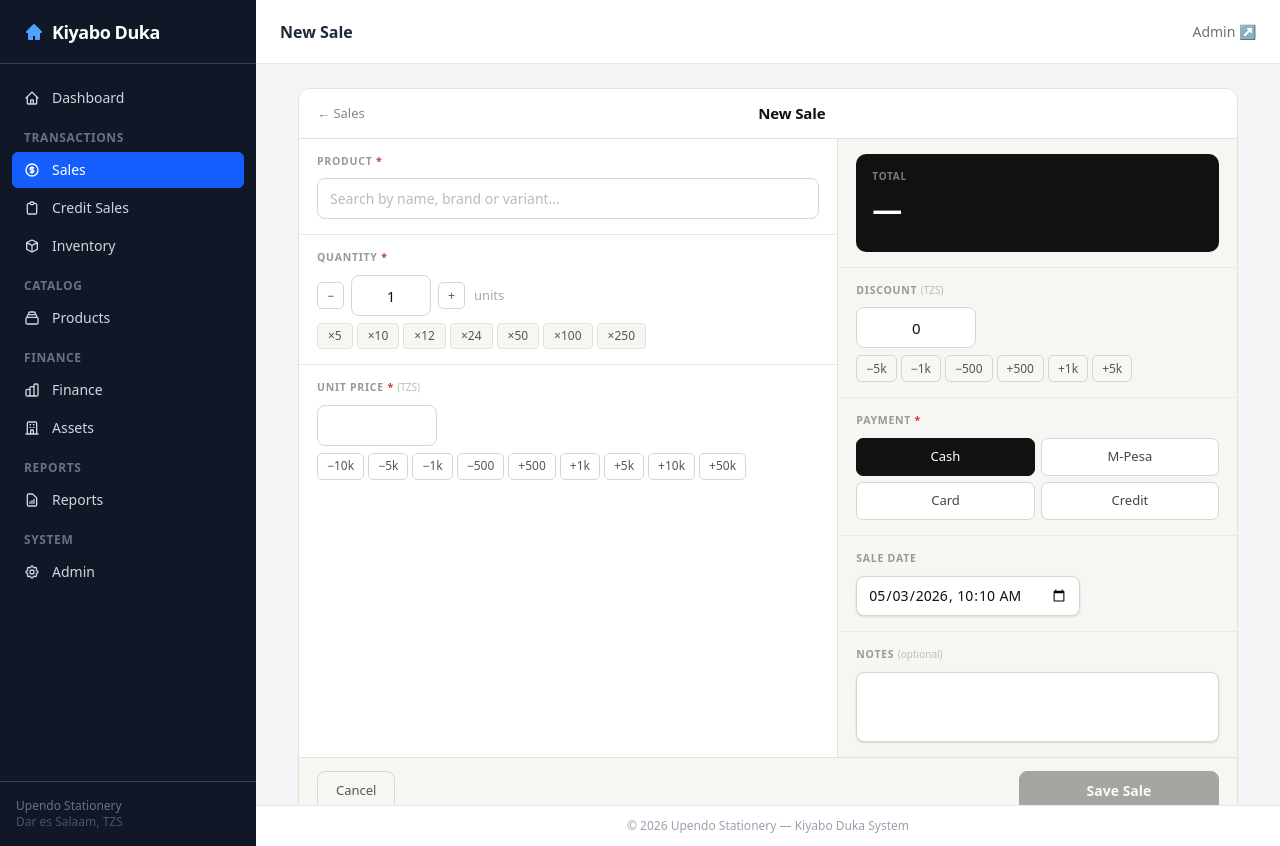
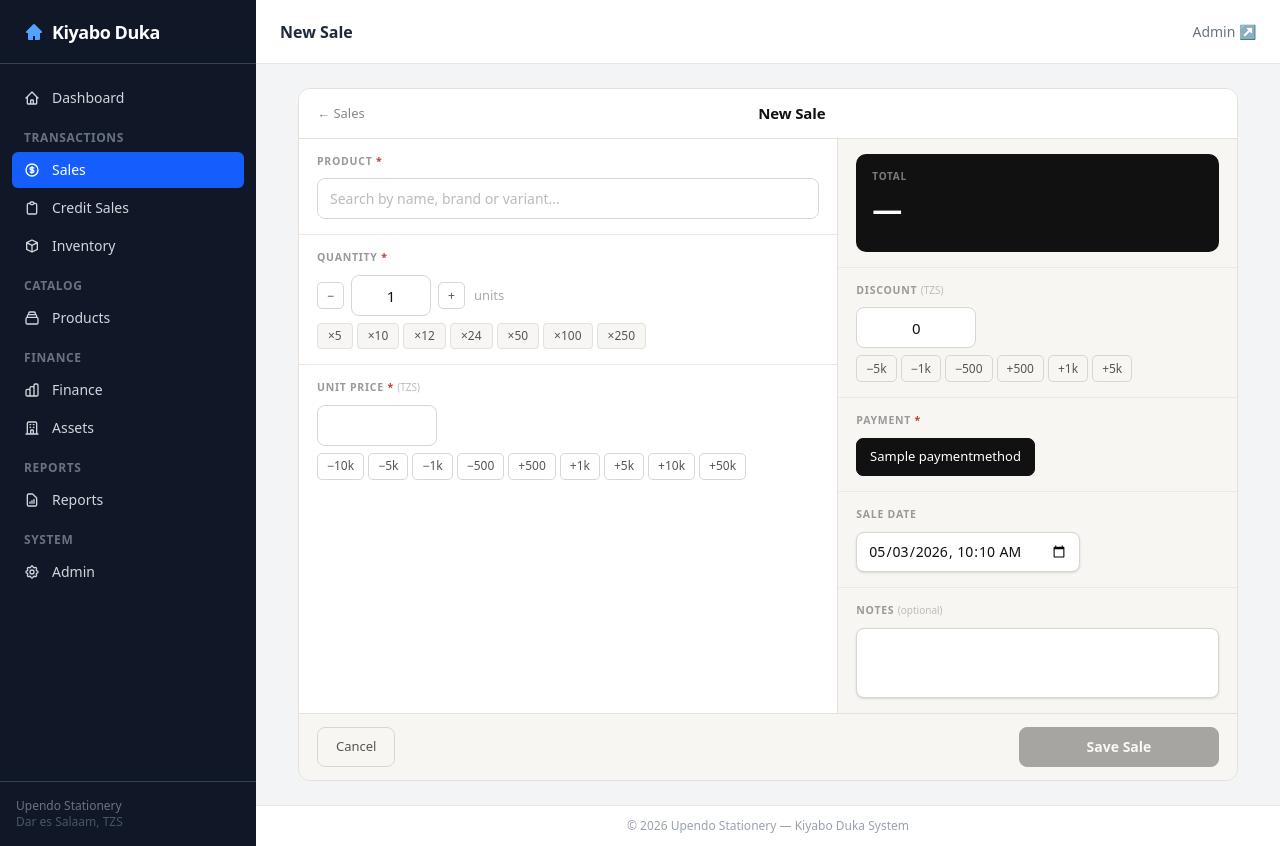
Before and after one commit to kiyaboapp/duka-letu, a Django app: page /sales/sale/create/ in a window 1280 px wide. Run offline with Django 5.2, Linux system fonts and the light colour scheme; tables that the repository leaves empty hold one stand-in row (values such as "Sample post"); style sheets or scripts are compiled from the project's sources.

Commit message:
fix: sale_form fills price from selling_price||cost_price; payment pills built from real DB options not hardcoded strings

```diff
--- a/templates/sales/sale_form.html
+++ b/templates/sales/sale_form.html
@@ -323,29 +323,12 @@ textarea.s-field { height: 70px; padding: 9px 11px; resize: none; line-height: 1
       {% if form.discount.errors %}<p class="s-err">{{ form.discount.errors.0 }}</p>{% endif %}
     </div>
 
-    <!-- Payment method — pill UI synced to Django field -->
+    <!-- Payment method — pill UI built from Django select options -->
     <div class="s-section">
       <span class="s-label">Payment <span class="s-required">*</span></span>
-      <div class="s-pay-grid">
-        <div class="s-pay-opt">
-          <input type="radio" name="payment_method_ui" id="pm-cash" value="cash" checked>
-          <label for="pm-cash">Cash</label>
-        </div>
-        <div class="s-pay-opt">
-          <input type="radio" name="payment_method_ui" id="pm-mpesa" value="mpesa">
-          <label for="pm-mpesa">M-Pesa</label>
-        </div>
-        <div class="s-pay-opt">
-          <input type="radio" name="payment_method_ui" id="pm-card" value="card">
-          <label for="pm-card">Card</label>
-        </div>
-        <div class="s-pay-opt">
-          <input type="radio" name="payment_method_ui" id="pm-credit" value="credit">
-          <label for="pm-credit">Credit</label>
-        </div>
-      </div>
-      <!-- Django's actual widget, hidden — value synced via JS below -->
+      <!-- Django's actual widget, hidden — pills below sync to it -->
       <div style="display:none">{{ form.payment_method }}</div>
+      <div class="s-pay-grid" id="pm-pills"></div>
       {% if form.payment_method.errors %}<p class="s-err">{{ form.payment_method.errors.0 }}</p>{% endif %}
     </div>
 
@@ -414,17 +397,25 @@ const totalBreak    = document.getElementById('total-breakdown');
   if (dateEl) { dateEl.classList.add('s-field'); dateEl.style.width = 'auto'; }
 })();
 
-// ── Payment pills → sync to Django select ────────────────────────────────────
+// ── Payment pills — built from Django select options ─────────────────────────
 const djangoPayEl = document.getElementById('{{ form.payment_method.id_for_label }}');
-document.querySelectorAll('input[name="payment_method_ui"]').forEach(r => {
-  // Pre-select if Django already has a value (e.g. form re-render after error)
-  if (djangoPayEl && djangoPayEl.value && djangoPayEl.value === r.value) r.checked = true;
-  r.addEventListener('change', () => { if (djangoPayEl) djangoPayEl.value = r.value; });
-});
-// Set Django field to default on load
-if (djangoPayEl && !djangoPayEl.value) {
-  const checked = document.querySelector('input[name="payment_method_ui"]:checked');
-  if (checked) djangoPayEl.value = checked.value;
+const pillsGrid   = document.getElementById('pm-pills');
+
+if (djangoPayEl && pillsGrid) {
+  Array.from(djangoPayEl.options).forEach((opt, i) => {
+    if (!opt.value) return; // skip empty option
+    const wrap  = document.createElement('div');
+    wrap.className = 's-pay-opt';
+    const id = 'pm-opt-' + i;
+    const checked = (opt.selected || (i === 1 && !djangoPayEl.value)) ? 'checked' : '';
+    wrap.innerHTML = `<input type="radio" name="payment_method_ui" id="${id}" value="${opt.value}" ${checked}>
+                      <label for="${id}">${opt.text}</label>`;
+    pillsGrid.appendChild(wrap);
+    if (checked) djangoPayEl.value = opt.value;
+  });
+  pillsGrid.addEventListener('change', e => {
+    if (e.target.name === 'payment_method_ui') djangoPayEl.value = e.target.value;
+  });
 }
 
 // ── Product search ────────────────────────────────────────────────────────────
@@ -476,7 +467,9 @@ function selectProduct(r) {
   searchInput.style.display = 'none';
   resultsBox.style.display  = 'none';
   searchInput.value = '';
-  if (r.selling_price) priceInput.value = r.selling_price;
+  // Fill price: prefer selling_price, fall back to cost_price (WAC)
+  const fillPrice = r.selling_price || r.cost_price;
+  if (fillPrice) priceInput.value = fillPrice;
   submitBtn.disabled = false;
   updateTotal();
 }
```
